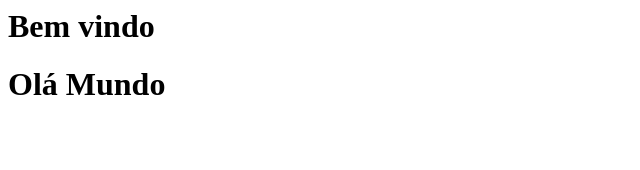
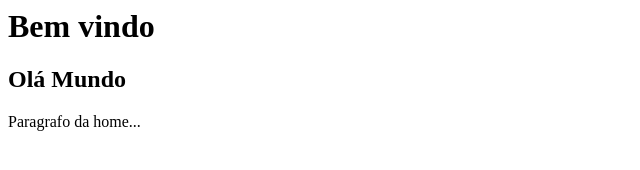
Before and after one commit to fcjessica/curso_github, a plain HTML site: page index.html in a window 1280 px wide. Shown: the whole page, without its empty margins (0-640 px from the left). Drawn offline with Linux system fonts and the light colour scheme.

Commit message:
criando novas funcionalidades na home

```diff
--- a/index.html
+++ b/index.html
@@ -1,2 +1,3 @@
 <h1>Bem vindo</h1>
-<h1>Olá Mundo</h1>
+<h2>Olá Mundo</h2>
+<p>Paragrafo da home...</p>
```
Also changed, not shown: a.txt (added), nomes.txt.
